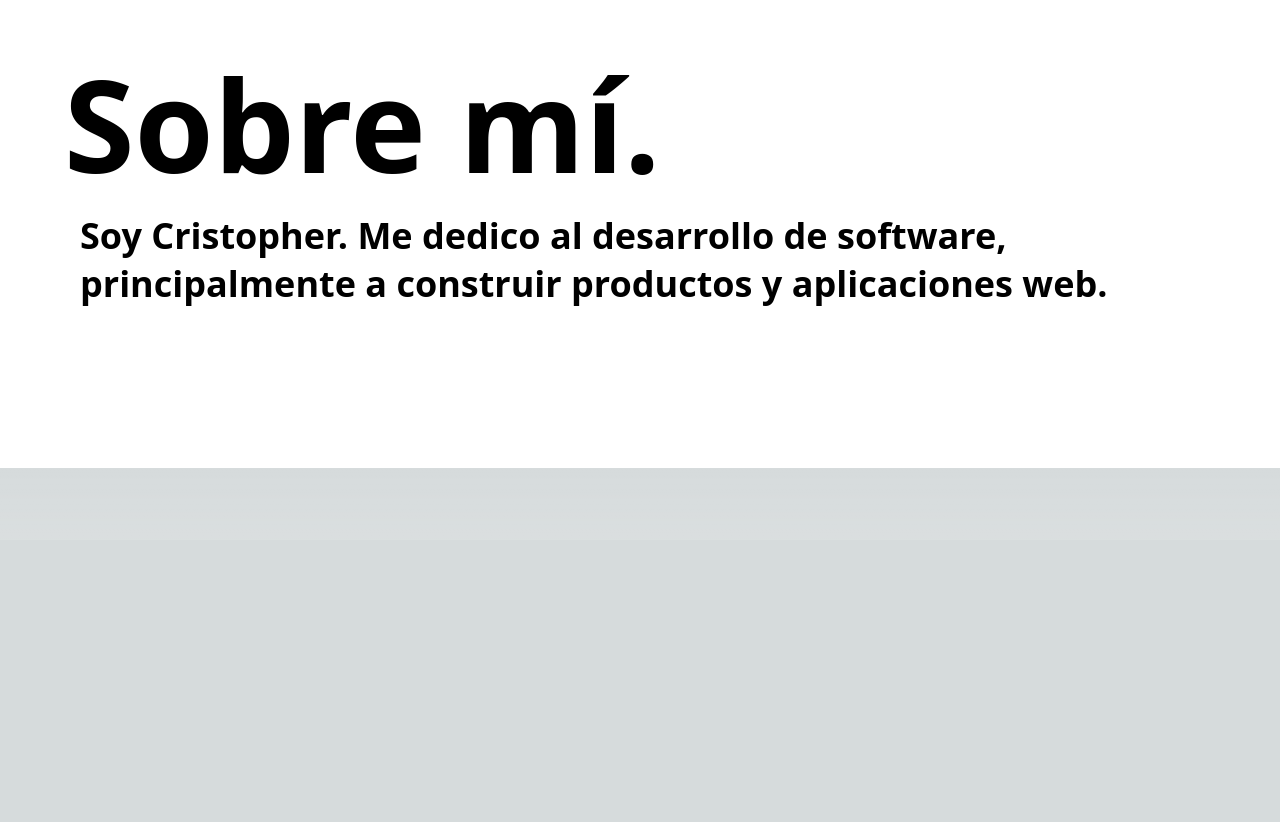
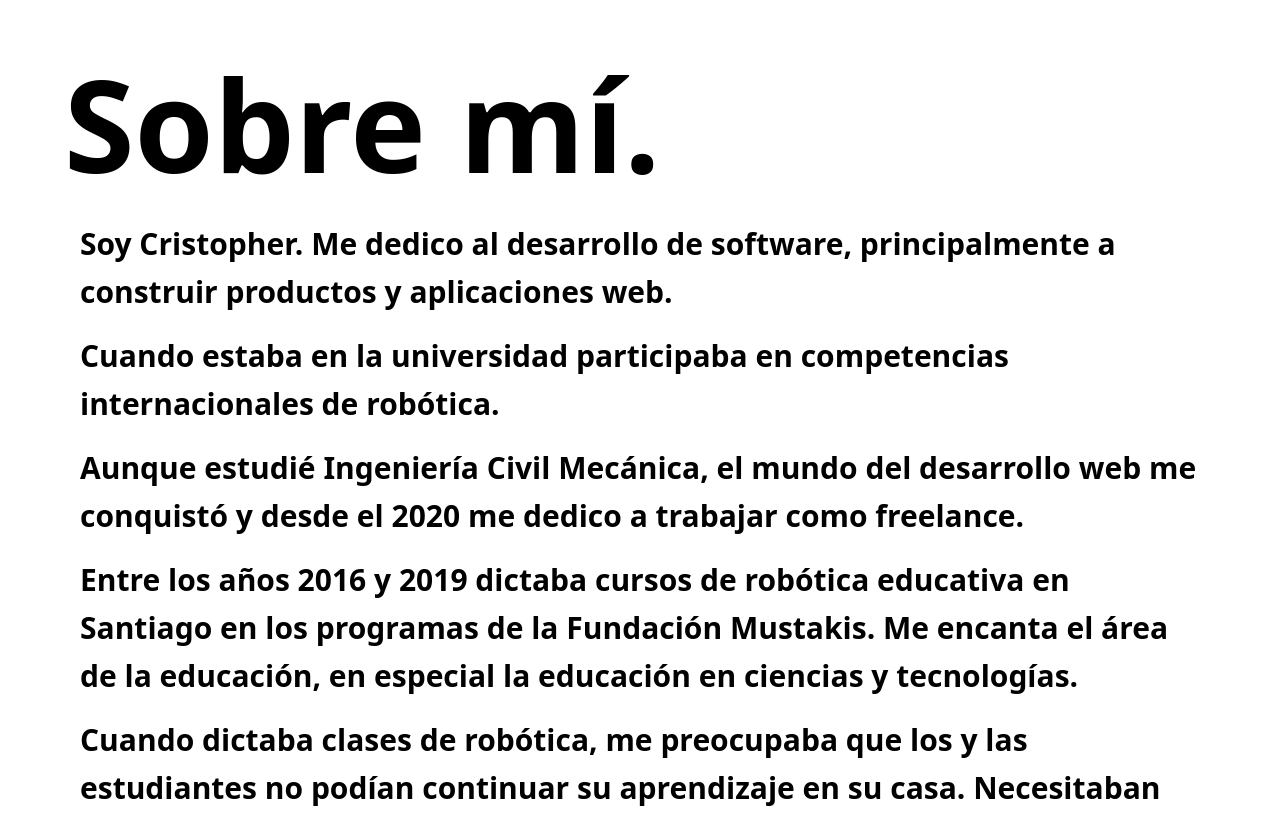
Before and after one commit to ristofer/gatito-portfolio, a Next.js app: page /about in a window 1280 px wide. Shown: the part 260-1082 px from the top of the page. Before the commit the page ends 800 px from the top, so only its background shows below. Built offline with nearby package versions, Linux system fonts and the light colour scheme.

Commit message:
add extended about me section

```diff
--- /dev/null
+++ b/components/AboutMeFull.js
@@ -0,0 +1,64 @@
+import React from "react";
+
+export default function AboutMeFull() {
+    return (
+        <section className="bg-white dark:bg-gray-800 pb-40">
+            <div className="max-w-6xl mx-auto h-48 bg-white dark:bg-gray-800">
+                <h1 className="text-5xl md:text-9xl font-bold py-20 text-center md:text-left">
+                    Sobre mí.
+                </h1>
+            </div>
+            <div className="bg-white -mt-10 dark:bg-gray-900">
+                <div className="text-container max-w-6xl mx-auto pt-20">
+                    <p
+                        className="leading-loose text-xl md:text-3xl font-semibold mx-4 pb-2 pt-2"
+                        style={{ lineHeight: "3rem" }}>
+                        Soy Cristopher. Me dedico al desarrollo de software, principalmente a
+                        construir productos y aplicaciones web.
+                    </p>
+                    <p
+                        className="leading-loose text-xl md:text-3xl font-semibold mx-4 pb-2 pt-2"
+                        style={{ lineHeight: "3rem" }}>
+                        Cuando estaba en la universidad participaba en competencias internacionales de robótica.
+                    </p>
+                    <p
+                        className="leading-loose text-xl md:text-3xl font-semibold mx-4 pb-2 pt-2"
+                        style={{ lineHeight: "3rem" }}>
+                        Aunque estudié Ingeniería Civil Mecánica, el mundo del desarrollo web me conquistó y desde el 2020
+                        me dedico a trabajar como freelance.
+                    </p>
+                    <p
+                        className="leading-loose text-xl md:text-3xl font-semibold mx-4 pb-2 pt-2"
+                        style={{ lineHeight: "3rem" }}>
+                        Entre los años 2016 y 2019 dictaba cursos de robótica educativa en Santiago en los programas de la Fundación Mustakis.
+                        Me encanta el área de la educación, en especial la educación en ciencias y tecnologías.
+                    </p>
+                    <p
+                        className="leading-loose text-xl md:text-3xl font-semibold mx-4 pb-2 pt-2"
+                        style={{ lineHeight: "3rem" }}>
+                        Cuando dictaba clases de robótica, me preocupaba que los y las estudiantes no podían continuar su aprendizaje en su casa.
+                        Necesitaban tener un robot para poder programarlo.
+
+                    </p>
+                    <p
+                        className="leading-loose text-xl md:text-3xl font-semibold mx-4 pb-2 pt-2"
+                        style={{ lineHeight: "3rem" }}>
+                        El año 2021 junto con dos amigos decidimos desarrollar un simulador de robótica web, de fácil acceso y orientado al aprendizaje. Postulamos la idea a CORFO y nos asignaron un fondo
+                        semilla para desarrollarla.
+                    </p>
+                    <p
+                        className="leading-loose text-xl md:text-3xl font-semibold mx-4 pb-2 pt-2"
+                        style={{ lineHeight: "3rem" }}>
+                        Logramos tener 400 usuarios provenientes de distintas regiones de Chile con un muy buen recibimiento.
+                        Sin embargo, me di cuenta que prefería dedicarme al desarrollo que a los negocios por lo que desistí de seguir avanzando con el proyecto.
+                    </p>
+<p
+                        className="leading-loose text-xl md:text-3xl font-semibold mx-4 pb-2 pt-2"
+                        style={{ lineHeight: "3rem" }}>
+En mis tiempos libres me dedico a desarrollar una nueva versión de Gatitolabs, para potencial la enseñanza de la programación en los escolares.
+</p>
+                </div>
+            </div>
+        </section>
+    );
+};
--- a/pages/about.js
+++ b/pages/about.js
@@ -1,11 +1,11 @@
 import React from "react";
 import ContainerBlock from "../components/ContainerBlock";
-import AboutMe from "../components/AboutMe";
+import AboutMeFull from "../components/AboutMeFull";
 
 export default function about() {
     return (
         <ContainerBlock title="Sobre mí">
-            <AboutMe />
+            <AboutMeFull/>
         </ContainerBlock>
     )
 }
```
